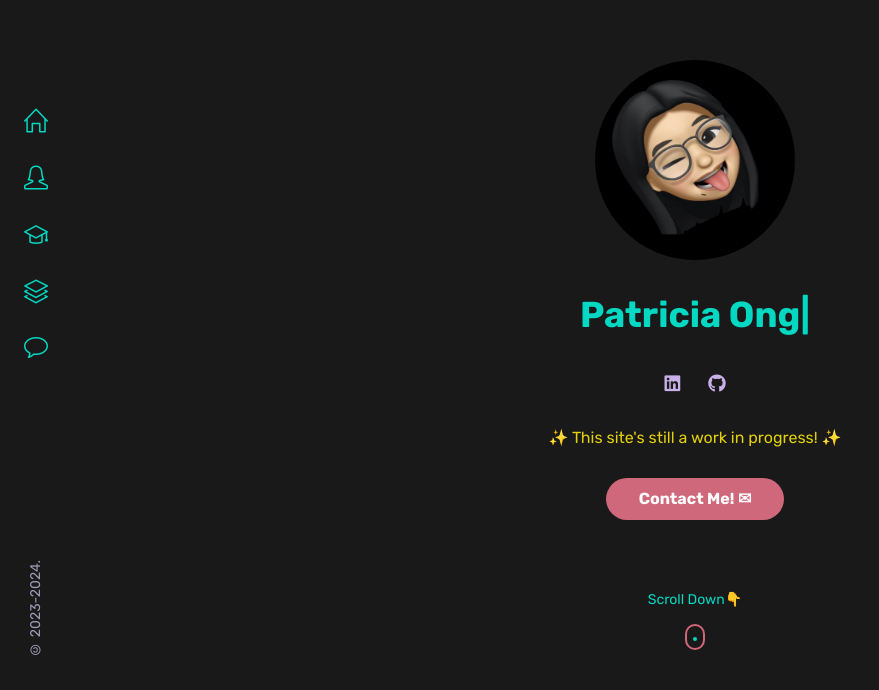
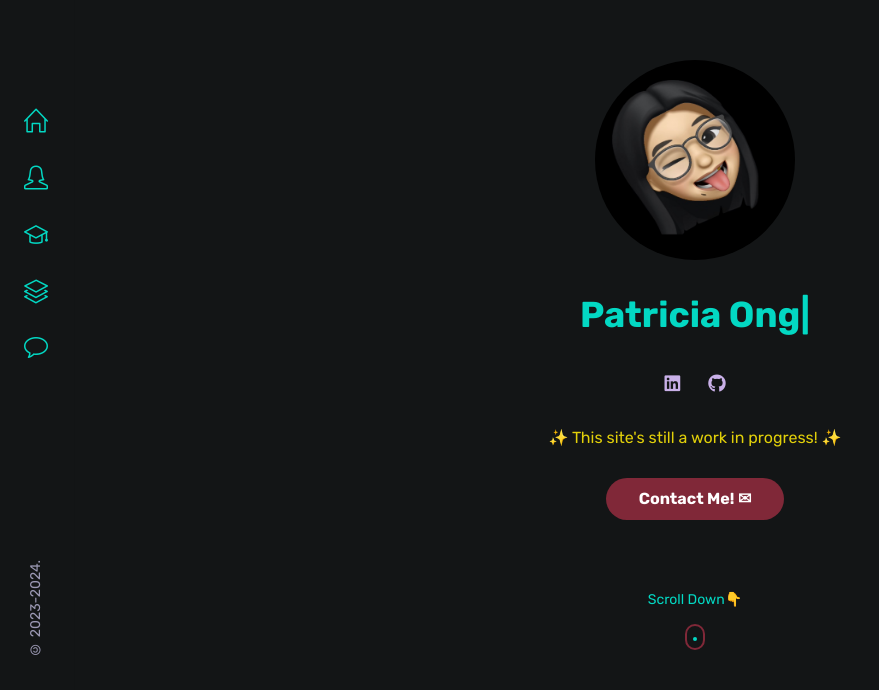
Before and after one commit to patriciaong977/patriciaong, a React (Create React App) app: page / in a window 1280 px wide. Shown: the part 110-800 px from the top of the page, without its empty margins (0-879 px from the left). Built offline with nearby package versions, Linux system fonts and the light colour scheme.

Commit message:
Changed color of body and first.

```diff
--- a/src/components/home/home.css
+++ b/src/components/home/home.css
@@ -57,7 +57,7 @@
 }
 
 .mouse {
-  border: 2px solid #cf6679;
+  border: 2px solid var(--first-color);
   display: block;
   height: 1.6rem;
   width: 1.25rem;
--- a/src/index.css
+++ b/src/index.css
@@ -5,10 +5,10 @@
 :root {
   /* ======== Colors ======== */
   /* Color mode HSL(hue, saturation, lightness) */
-  --first-color: hsl(349, 52%, 61%); /*hsl(353, 100%, 65%);*/
+  --first-color: hsl(349, 52%, 33%); /*hsl(353, 100%, 65%);*/
   --title-color: hsl(174, 97%, 43%); /*hsl(244, 24%, 26%);*/
   --text-color: hsl(267, 54%, 80%);  /*hsl(244, 16%, 43%);*/
-  --body-color: hsl(0, 2%, 10%);     /* hsl(258, 60%, 98%); */
+  --body-color: hsl(200, 7%, 8%);     /* hsl(258, 60%, 98%); */
   --container-color: #353434;         /* ##fff; */
   --other-color: #e2d00a;
 
```
